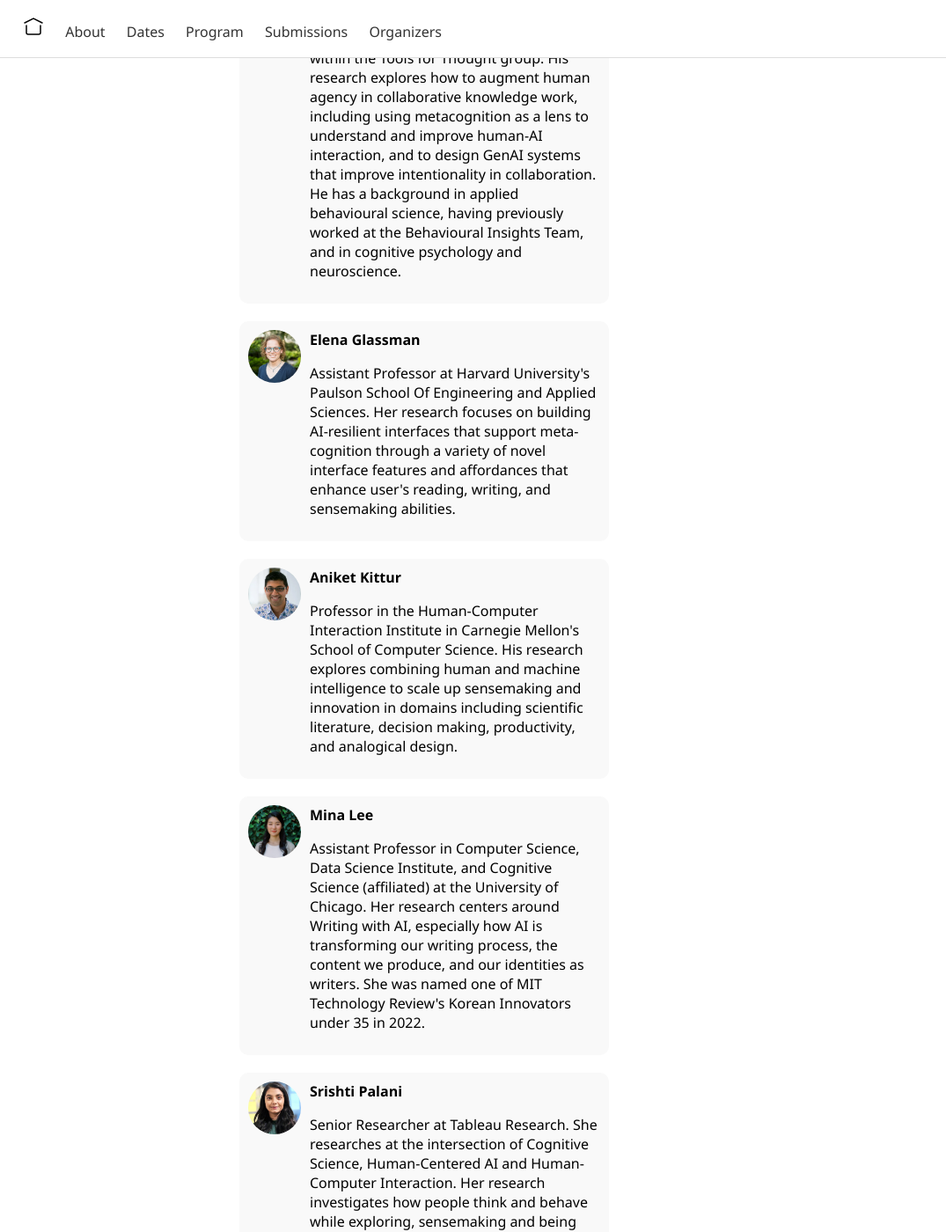
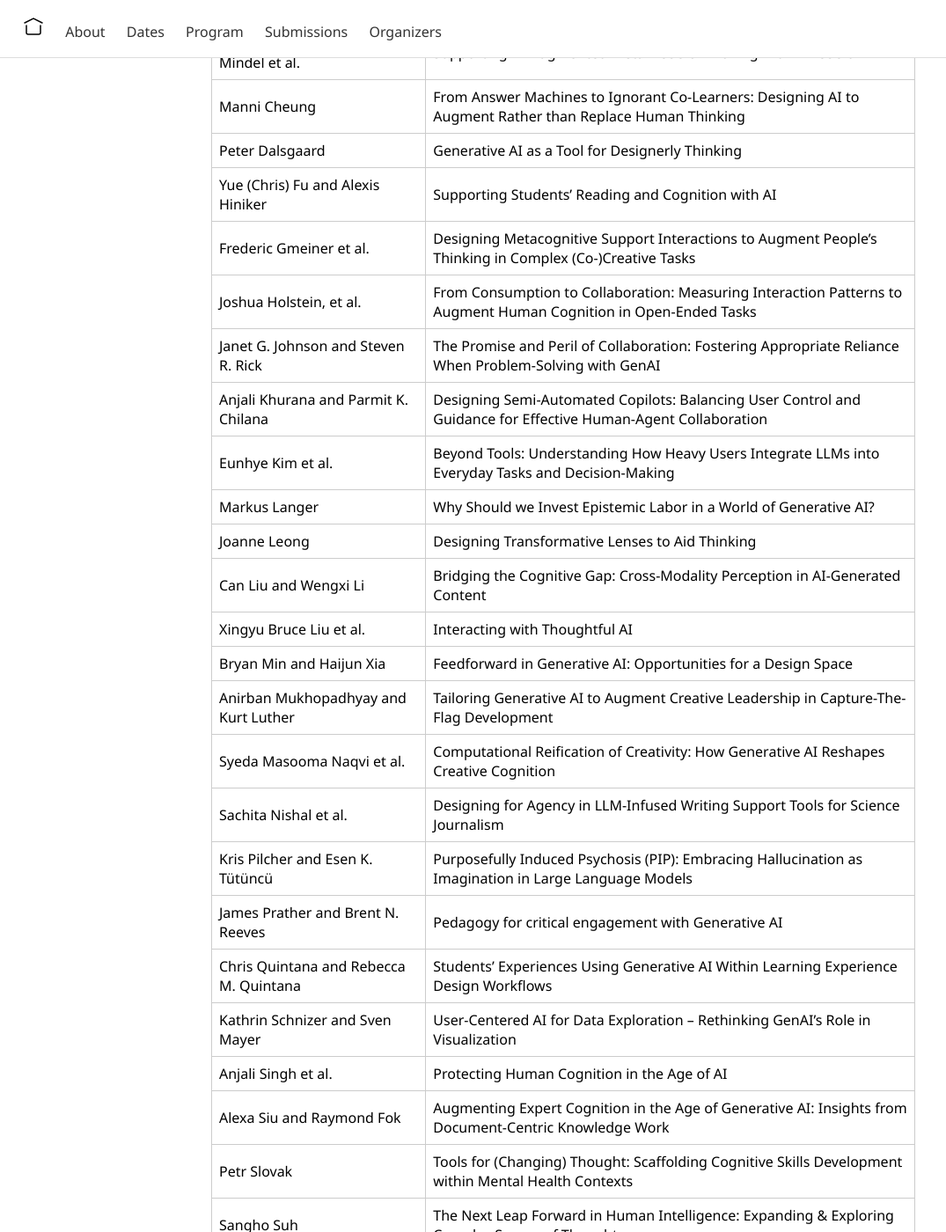
Before and after one commit to ai-tools-for-thought/workshop, a Jekyll site: the page built from index.md, in a window 1280 px wide and 1400 px high, scrolled down 2075 px. Shown: the whole window at 88% size, without its empty margins (0-1075 px from the left). Built offline with Jekyll 4.4.1, drawn with Linux system fonts in a browser that asks for light colours; some of the changed text lies outside the part shown.

Commit message:
add list of accepted papers for the workshop

```diff
--- a/index.md
+++ b/index.md
@@ -52,5 +52,37 @@ Note that the workshop will be **in-person only** to facilitate in-depth discuss
 
 All accepted papers for this workshop are available in our [GitHub repository](https://github.com/ai-tools-for-thought/workshop/tree/main/documents). You can browse and download the PDF files directly from there.
 
+| Author | Title |
+| --- | --- |
+| Dinesh Ayyappan and David A. Joyner | Understanding, Protecting, and Augmenting Human Cognition with Generative AI |
+| Jessica Y. Vo et al. | Who's the Leader? Analyzing Novice Workflows in LLM-Assisted Debugging of Machine Learning Code |
+| Chance Casteneda and Jessica Mindel et al. | Supporting AI-Augmented Meta-Decision Making with InDecision |
+| Manni Cheung | From Answer Machines to Ignorant Co-Learners: Designing AI to Augment Rather than Replace Human Thinking |
+| Peter Dalsgaard | Generative AI as a Tool for Designerly Thinking |
+| Yue (Chris) Fu and Alexis Hiniker | Supporting Students’ Reading and Cognition with AI |
+| Frederic Gmeiner et al. | Designing Metacognitive Support Interactions to Augment People’s Thinking in Complex (Co-)Creative Tasks |
+| Joshua Holstein, et al. | From Consumption to Collaboration: Measuring Interaction Patterns to Augment Human Cognition in Open-Ended Tasks |
+| Janet G. Johnson and Steven R. Rick | The Promise and Peril of Collaboration: Fostering Appropriate Reliance When Problem-Solving with GenAI |
+| Anjali Khurana and Parmit K. Chilana | Designing Semi-Automated Copilots: Balancing User Control and Guidance for Effective Human-Agent Collaboration |
+| Eunhye Kim et al. | Beyond Tools: Understanding How Heavy Users Integrate LLMs into Everyday Tasks and Decision-Making |
+| Markus Langer | Why Should we Invest Epistemic Labor in a World of Generative AI? |
+| Joanne Leong | Designing Transformative Lenses to Aid Thinking |
+| Can Liu and Wengxi Li | Bridging the Cognitive Gap: Cross-Modality Perception in AI-Generated Content |
+| Xingyu Bruce Liu et al. | Interacting with Thoughtful AI |
+| Bryan Min and Haijun Xia | Feedforward in Generative AI: Opportunities for a Design Space |
+| Anirban Mukhopadhyay and Kurt Luther | Tailoring Generative AI to Augment Creative Leadership in Capture-The-Flag Development |
+| Syeda Masooma Naqvi et al. | Computational Reification of Creativity: How Generative AI Reshapes Creative Cognition |
+| Sachita Nishal et al. | Designing for Agency in LLM-Infused Writing Support Tools for Science Journalism |
+| Kris Pilcher and Esen K. Tütüncü | Purposefully Induced Psychosis (PIP): Embracing Hallucination as Imagination in Large Language Models |
+| James Prather and Brent N. Reeves | Pedagogy for critical engagement with Generative AI |
+| Chris Quintana and Rebecca M. Quintana | Students’ Experiences Using Generative AI Within Learning Experience Design Workflows |
+| Kathrin Schnizer and Sven Mayer | User-Centered AI for Data Exploration – Rethinking GenAI’s Role in Visualization |
+| Anjali Singh et al. | Protecting Human Cognition in the Age of AI |
+| Alexa Siu and Raymond Fok | Augmenting Expert Cognition in the Age of Generative AI: Insights from Document-Centric Knowledge Work |
+| Petr Slovak | Tools for (Changing) Thought: Scaffolding Cognitive Skills Development within Mental Health Contexts |
+| Sangho Suh | The Next Leap Forward in Human Intelligence: Expanding & Exploring Complex Spaces of Thought |
+| Nick von Felten | Beyond Isolation: Towards an Interactionist Perspective on Human Bias and AI Bias |
+| Sitong Wang and Lydia B. Chilton | Schemex: Discovering Design Patterns from Examples through Iterative Abstraction and Refinement |
+| Haijun Xia | Generative, Malleable, and Personal Information Environment |
 
 ## Organizers {#organizers}
```
Also changed, not shown: 1 other file.
